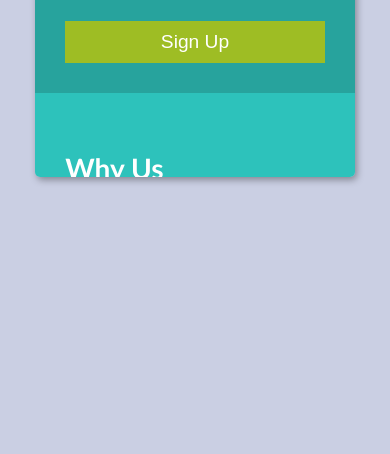
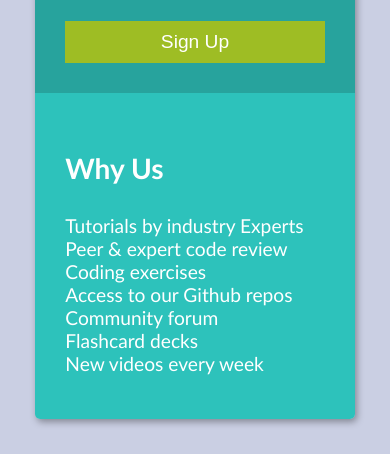
Before and after one commit to Daniel-Karongo/Pricing-Card, a plain HTML site: page index.html in a window 390 px wide. Shown: the part 793-1247 px from the top of the page. Before the commit the page ends 1006 px from the top, so only its background shows below. Drawn offline with Linux system fonts and the light colour scheme.

Commit message:
styles.css

```diff
--- a/styles.css
+++ b/styles.css
@@ -99,18 +99,17 @@ ul{
  }
 
 @media (max-width: 950px) {
-  .outer-container, .top-outer-container {
+  .outer-container, .top-outer-container, .bottom-outer-container {
     width: auto;
     height: auto;
   }
 
-  .monthly-subscription, .why-us {
-    align-content: flex-start;
-    flex-basis: 50%;
+  .bottom-outer-container{
+    flex-direction: column;
   }
 
-  .bottom-outer-container{
-    flex-direction: column;
+  .monthly-subscription, .why-us {
+    flex-basis: 50%;
   }
 
   body {
```
